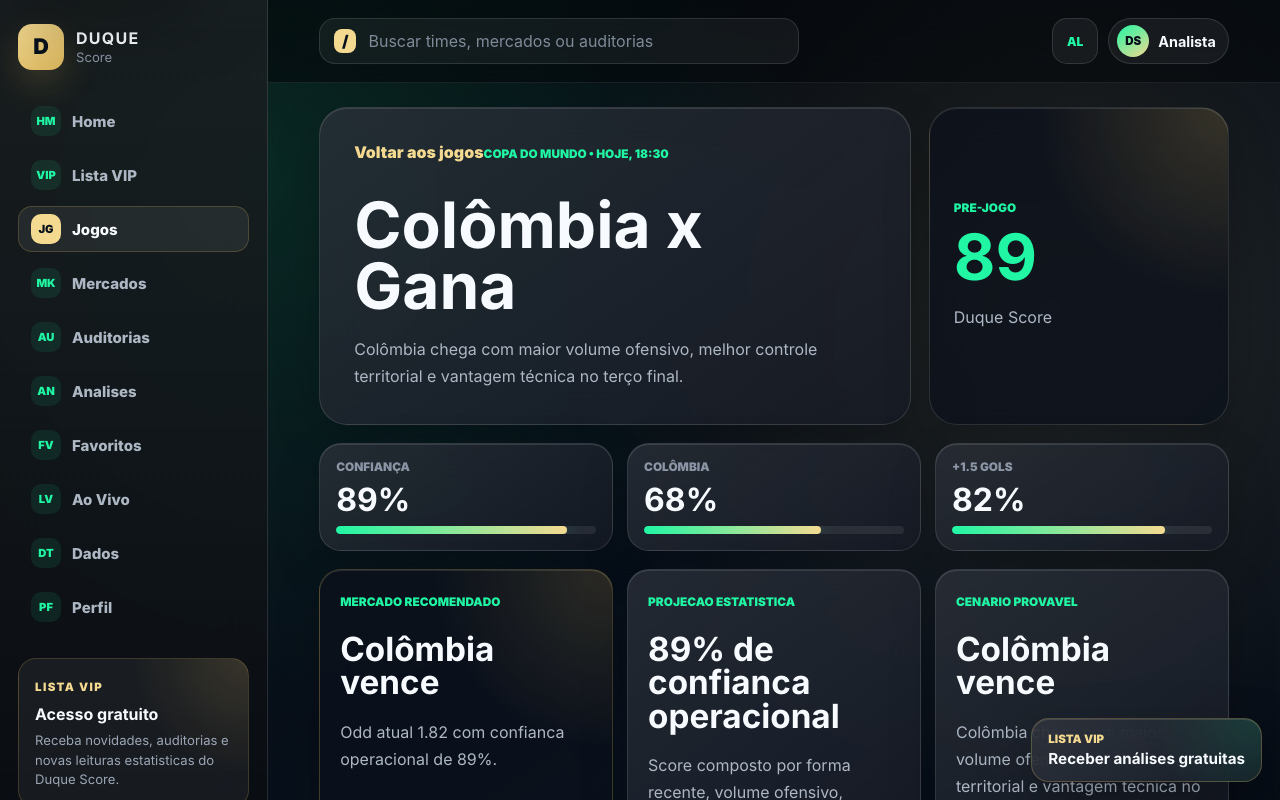
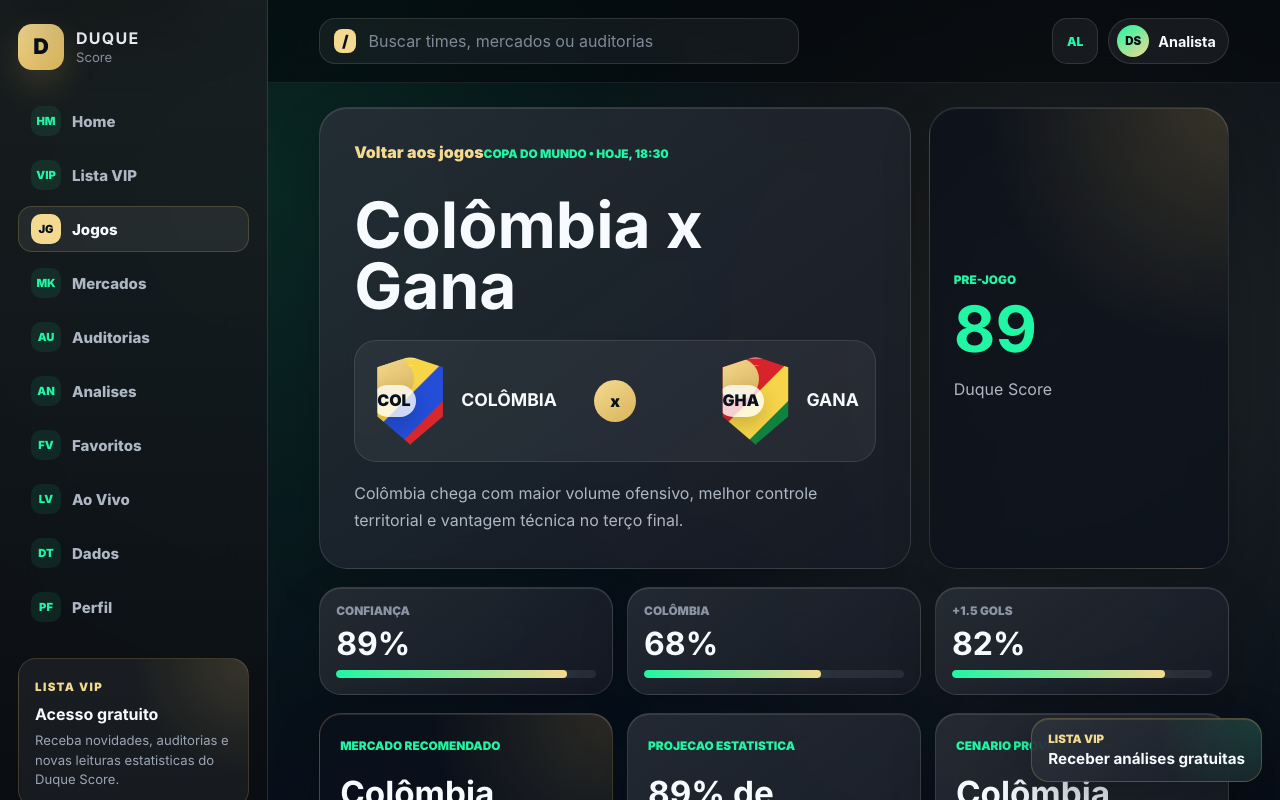
Before and after one commit to duqueroleta/DuqueSports-Codex, a React (Vite) app: page /jogos/1 in a window 1280 px wide. Shown: the top 800 px of the page. Built offline with nearby package versions, Linux system fonts and the light colour scheme.

Commit message:
Add custom team crests

```diff
--- a/src/components/live/LiveMatchCard.jsx
+++ b/src/components/live/LiveMatchCard.jsx
@@ -1,3 +1,4 @@
+import TeamCrest from '../teams/TeamCrest.jsx';
 import '../../styles/live-match-card.css';
 
 function getMatchStage(minute) {
@@ -27,9 +28,15 @@ function LiveMatchCard({ match }) {
       </div>
 
       <div className="live-score">
-        <span>{match.home}</span>
+        <span>
+          <TeamCrest size="small" teamName={match.home} />
+          {match.home}
+        </span>
         <strong>{match.score}</strong>
-        <span>{match.away}</span>
+        <span>
+          {match.away}
+          <TeamCrest size="small" teamName={match.away} />
+        </span>
       </div>
 
       <div className="live-context">
--- a/src/components/matches/MatchCard.jsx
+++ b/src/components/matches/MatchCard.jsx
@@ -1,4 +1,5 @@
 import { Link } from 'react-router-dom';
+import TeamCrest from '../teams/TeamCrest.jsx';
 import { useFavorites } from '../../context/FavoritesContext.jsx';
 import '../../styles/match-card.css';
 
@@ -36,9 +37,15 @@ function MatchCard({ match }) {
       </div>
 
       <div className="match-teams">
-        <span>{match.home}</span>
+        <span>
+          <TeamCrest size="small" teamName={match.home} />
+          {match.home}
+        </span>
         <strong>{match.score}</strong>
-        <span>{match.away}</span>
+        <span>
+          {match.away}
+          <TeamCrest size="small" teamName={match.away} />
+        </span>
       </div>
 
       <div className="match-signal">
--- /dev/null
+++ b/src/components/teams/TeamCrest.jsx
@@ -0,0 +1,25 @@
+import { getTeamCrest } from '../../data/teamCrests.js';
+import '../../styles/team-crest.css';
+
+function TeamCrest({ teamName, size = 'medium' }) {
+  const crest = getTeamCrest(teamName);
+  const [primary, secondary, accent] = crest.colors;
+
+  return (
+    <span
+      aria-label={`Escudo ${teamName}`}
+      className={`team-crest team-crest-${size}`}
+      style={{
+        '--crest-primary': primary,
+        '--crest-secondary': secondary,
+        '--crest-accent': accent,
+      }}
+      title={teamName}
+    >
+      <i aria-hidden="true" />
+      <strong>{crest.initials}</strong>
+    </span>
+  );
+}
+
+export default TeamCrest;
--- /dev/null
+++ b/src/data/teamCrests.js
@@ -0,0 +1,43 @@
+const teamCrests = {
+  'Colômbia': { initials: 'COL', colors: ['#f8d448', '#244ed8', '#d9272e'] },
+  Gana: { initials: 'GHA', colors: ['#d8232a', '#f6d54a', '#128241'] },
+  Cruzeiro: { initials: 'CRU', colors: ['#0b55d9', '#f7fbff', '#143b8f'] },
+  Flamengo: { initials: 'FLA', colors: ['#d71920', '#111827', '#f7fbff'] },
+  Palmeiras: { initials: 'PAL', colors: ['#0f7a3c', '#f7fbff', '#9be7b2'] },
+  'Boca Juniors': { initials: 'BOC', colors: ['#143a86', '#f6c43c', '#07111c'] },
+  'São Paulo': { initials: 'SPF', colors: ['#f7fbff', '#d61f2c', '#111827'] },
+  Grêmio: { initials: 'GRE', colors: ['#39a9dc', '#111827', '#f7fbff'] },
+  Fortaleza: { initials: 'FOR', colors: ['#214a9a', '#d9202f', '#f7fbff'] },
+  LDU: { initials: 'LDU', colors: ['#f7fbff', '#d52635', '#111827'] },
+  'Real Madrid': { initials: 'RM', colors: ['#f7fbff', '#f4d06f', '#6a7bd8'] },
+  'Manchester City': { initials: 'MC', colors: ['#79c9f2', '#f7fbff', '#233a73'] },
+  Arsenal: { initials: 'ARS', colors: ['#d71920', '#f7fbff', '#c7a34a'] },
+  Liverpool: { initials: 'LIV', colors: ['#c8102e', '#20f6a4', '#f7fbff'] },
+  Barcelona: { initials: 'BAR', colors: ['#7b1d7e', '#d91e36', '#f2c94c'] },
+  'Atlético Madrid': { initials: 'ATM', colors: ['#d71920', '#f7fbff', '#244ed8'] },
+  Inter: { initials: 'INT', colors: ['#0b55d9', '#111827', '#f7fbff'] },
+  Milan: { initials: 'MIL', colors: ['#d71920', '#111827', '#f7fbff'] },
+  Bayern: { initials: 'BAY', colors: ['#d71920', '#f7fbff', '#1d4ed8'] },
+  Dortmund: { initials: 'BVB', colors: ['#f5d328', '#111827', '#f7fbff'] },
+  PSG: { initials: 'PSG', colors: ['#1d3f8f', '#d71920', '#f7fbff'] },
+  Monaco: { initials: 'ASM', colors: ['#f7fbff', '#d71920', '#d9b45b'] },
+  Sevilla: { initials: 'SEV', colors: ['#f7fbff', '#d71920', '#111827'] },
+  Roma: { initials: 'ROM', colors: ['#8f1d2c', '#f2b84b', '#111827'] },
+  Fiorentina: { initials: 'FIO', colors: ['#6d28d9', '#f7fbff', '#d9b45b'] },
+  'Aston Villa': { initials: 'AVL', colors: ['#8cc8f8', '#7f1734', '#f7fbff'] },
+  'Al Hilal': { initials: 'HIL', colors: ['#1452d9', '#f7fbff', '#20f6a4'] },
+  'Al Nassr': { initials: 'NAS', colors: ['#f5d328', '#1452d9', '#f7fbff'] },
+  Benfica: { initials: 'BEN', colors: ['#d71920', '#f7fbff', '#d9b45b'] },
+  Porto: { initials: 'POR', colors: ['#1452d9', '#f7fbff', '#20f6a4'] },
+  'Inter Miami': { initials: 'MIA', colors: ['#f6a7c8', '#111827', '#f7fbff'] },
+  LAFC: { initials: 'LA', colors: ['#111827', '#d9b45b', '#f7fbff'] },
+};
+
+function getTeamCrest(teamName) {
+  return teamCrests[teamName] || {
+    initials: teamName.slice(0, 3).toUpperCase(),
+    colors: ['#d9b45b', '#20f6a4', '#07111c'],
+  };
+}
+
+export { getTeamCrest, teamCrests };
--- a/src/pages/MatchDetailPage.jsx
+++ b/src/pages/MatchDetailPage.jsx
@@ -1,6 +1,7 @@
 import { Link, useParams } from 'react-router-dom';
 import ErrorState from '../components/error/ErrorState.jsx';
 import SkeletonGrid from '../components/loading/SkeletonGrid.jsx';
+import TeamCrest from '../components/teams/TeamCrest.jsx';
 import { useAsyncData } from '../hooks/useAsyncData.js';
 import { getMatchById } from '../services/matchesService.js';
 import '../styles/page-detail.css';
@@ -73,6 +74,17 @@ function MatchDetailPage() {
           <h1 id="match-detail-title">
             {match.home} x {match.away}
           </h1>
+          <div className="detail-teams-strip" aria-label="Times da partida">
+            <span>
+              <TeamCrest size="large" teamName={match.home} />
+              <strong>{match.home}</strong>
+            </span>
+            <i>x</i>
+            <span>
+              <TeamCrest size="large" teamName={match.away} />
+              <strong>{match.away}</strong>
+            </span>
+          </div>
           <p>{match.insight}</p>
         </div>
 
--- a/src/styles/live-match-card.css
+++ b/src/styles/live-match-card.css
@@ -57,12 +57,16 @@
 }
 
 .live-score span {
+  display: flex;
+  align-items: center;
+  gap: 10px;
   color: var(--color-white);
   font-size: 1.08rem;
   font-weight: 880;
 }
 
 .live-score span:last-child {
+  justify-content: flex-end;
   text-align: right;
 }
 
@@ -162,6 +166,7 @@
 
   .live-score span,
   .live-score span:last-child {
+    justify-content: flex-start;
     text-align: left;
   }
 
--- a/src/styles/match-card.css
+++ b/src/styles/match-card.css
@@ -88,6 +88,9 @@
 }
 
 .match-teams span {
+  display: flex;
+  align-items: center;
+  gap: 10px;
   min-width: 0;
   color: var(--color-white);
   font-size: 1.05rem;
@@ -95,6 +98,7 @@
 }
 
 .match-teams span:last-child {
+  justify-content: flex-end;
   text-align: right;
 }
 
@@ -196,6 +200,7 @@
 
   .match-teams span,
   .match-teams span:last-child {
+    justify-content: flex-start;
     text-align: left;
   }
 
--- a/src/styles/mobile-match-carousel.css
+++ b/src/styles/mobile-match-carousel.css
@@ -149,26 +149,6 @@
     gap: 7px;
     min-width: 0;
     text-align: center;
-  }
-
-  .mobile-team-crest {
-    display: grid;
-    place-items: center;
-    width: 56px;
-    height: 56px;
-    border-radius: 50%;
-    color: #07111c;
-    background:
-      linear-gradient(180deg, var(--match-primary) 0 48%, var(--color-gold-soft) 49% 100%);
-    box-shadow: 0 16px 34px color-mix(in srgb, var(--match-primary) 26%, transparent);
-    font-size: 1rem;
-    font-weight: 950;
-  }
-
-  .mobile-team-crest-away {
-    background:
-      linear-gradient(180deg, var(--match-secondary) 0 48%, var(--color-white) 49% 100%);
-    box-shadow: 0 16px 34px color-mix(in srgb, var(--match-secondary) 26%, transparent);
   }
 
   .mobile-match-teams strong {
@@ -398,12 +378,6 @@
     padding: 12px;
   }
 
-  .mobile-team-crest {
-    width: 50px;
-    height: 50px;
-    font-size: 0.82rem;
-  }
-
   .mobile-match-teams {
     grid-template-columns: minmax(0, 1fr) 72px minmax(0, 1fr);
     gap: 8px;
--- a/src/styles/page-detail.css
+++ b/src/styles/page-detail.css
@@ -68,6 +68,49 @@
   margin: 18px 0 0;
   color: #aeb8c5;
   line-height: 1.7;
+}
+
+.detail-teams-strip {
+  display: grid;
+  grid-template-columns: minmax(0, 1fr) auto minmax(0, 1fr);
+  gap: 18px;
+  align-items: center;
+  max-width: 680px;
+  margin-top: 22px;
+  padding: 16px;
+  border: 1px solid rgba(255, 255, 255, 0.1);
+  border-radius: 22px;
+  background: rgba(255, 255, 255, 0.055);
+}
+
+.detail-teams-strip span {
+  display: flex;
+  gap: 12px;
+  align-items: center;
+  min-width: 0;
+  color: var(--color-white);
+  font-size: 1.1rem;
+}
+
+.detail-teams-strip span:last-child {
+  justify-content: flex-end;
+}
+
+.detail-teams-strip strong {
+  min-width: 0;
+  line-height: 1.1;
+}
+
+.detail-teams-strip i {
+  display: grid;
+  place-items: center;
+  width: 42px;
+  height: 42px;
+  border-radius: 50%;
+  color: #07111c;
+  background: linear-gradient(145deg, var(--color-gold-soft), var(--color-gold));
+  font-style: normal;
+  font-weight: 950;
 }
 
 .detail-score-panel {
@@ -246,6 +289,15 @@
     min-height: 168px;
   }
 
+  .detail-teams-strip {
+    grid-template-columns: 1fr;
+  }
+
+  .detail-teams-strip span,
+  .detail-teams-strip span:last-child {
+    justify-content: flex-start;
+  }
+
   .detail-probabilities {
     grid-template-columns: 1fr;
   }
--- /dev/null
+++ b/src/styles/team-crest.css
@@ -0,0 +1,88 @@
+.team-crest {
+  position: relative;
+  display: inline-grid;
+  flex: 0 0 auto;
+  place-items: center;
+  width: 58px;
+  height: 66px;
+  overflow: hidden;
+  border: 1px solid rgba(255, 255, 255, 0.18);
+  border-radius: 18px 18px 22px 22px;
+  clip-path: polygon(50% 0, 92% 12%, 92% 68%, 50% 100%, 8% 68%, 8% 12%);
+  color: #07111c;
+  background:
+    linear-gradient(135deg, var(--crest-primary) 0 46%, var(--crest-secondary) 47% 70%, var(--crest-accent) 71% 100%);
+  box-shadow:
+    inset 0 1px 0 rgba(255, 255, 255, 0.35),
+    0 16px 32px color-mix(in srgb, var(--crest-primary) 28%, transparent);
+}
+
+.team-crest::before {
+  position: absolute;
+  inset: 7px;
+  border: 1px solid rgba(255, 255, 255, 0.34);
+  border-radius: 14px 14px 17px 17px;
+  clip-path: inherit;
+  content: "";
+}
+
+.team-crest i {
+  position: absolute;
+  inset: 0;
+  background:
+    linear-gradient(90deg, transparent 0 28%, rgba(255, 255, 255, 0.18) 29% 34%, transparent 35% 63%, rgba(7, 17, 28, 0.16) 64% 70%, transparent 71%),
+    radial-gradient(circle at 50% 18%, rgba(255, 255, 255, 0.28), transparent 28%);
+}
+
+.team-crest strong {
+  position: relative;
+  z-index: 1;
+  display: grid;
+  place-items: center;
+  min-width: 34px;
+  min-height: 26px;
+  padding: 0 5px;
+  border-radius: 999px;
+  color: #07111c;
+  background: rgba(255, 255, 255, 0.78);
+  box-shadow: 0 8px 20px rgba(0, 0, 0, 0.18);
+  font-size: 0.82rem;
+  font-weight: 950;
+  letter-spacing: 0;
+}
+
+.team-crest-small {
+  width: 42px;
+  height: 48px;
+  border-radius: 13px 13px 16px 16px;
+}
+
+.team-crest-small strong {
+  min-width: 26px;
+  min-height: 20px;
+  font-size: 0.64rem;
+}
+
+.team-crest-large {
+  width: 78px;
+  height: 88px;
+  border-radius: 22px 22px 28px 28px;
+}
+
+.team-crest-large strong {
+  min-width: 44px;
+  min-height: 32px;
+  font-size: 1rem;
+}
+
+@media (max-width: 380px) {
+  .team-crest {
+    width: 50px;
+    height: 57px;
+  }
+
+  .team-crest-small {
+    width: 38px;
+    height: 43px;
+  }
+}
```
Also changed, not shown: src/components/matches/MobileMatchCarousel.jsx (+3 -11 lines).
